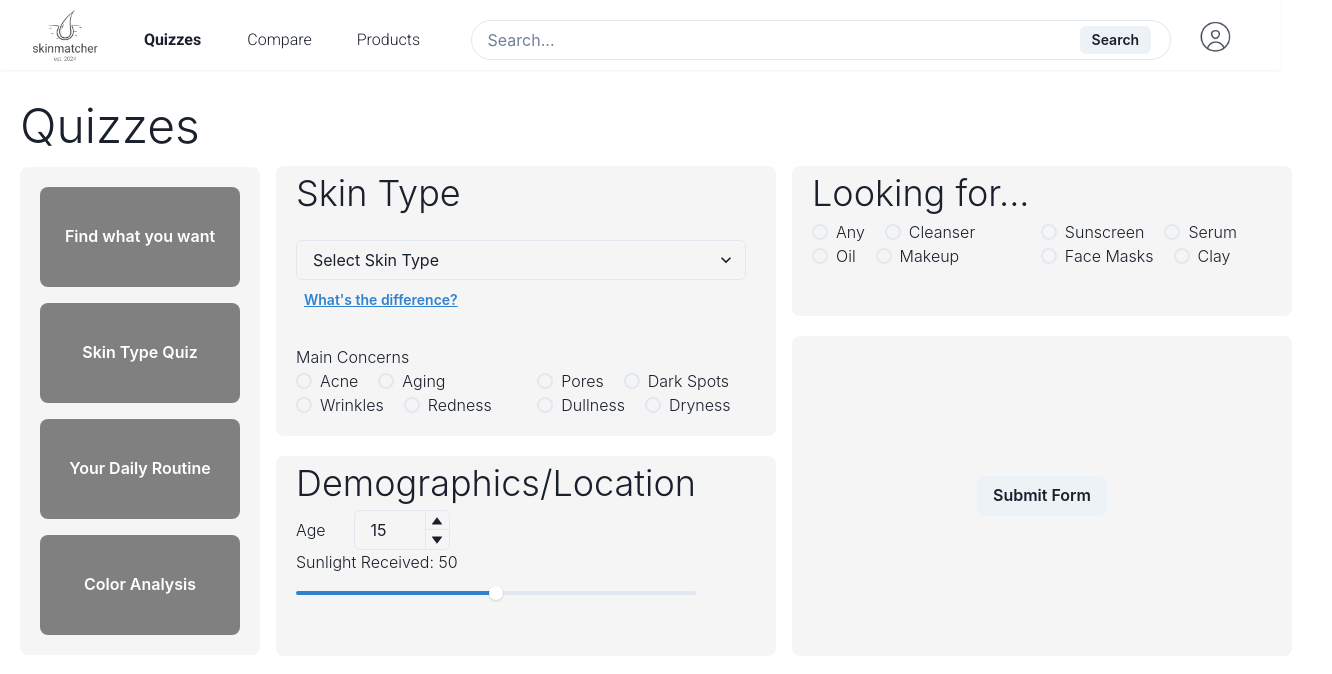
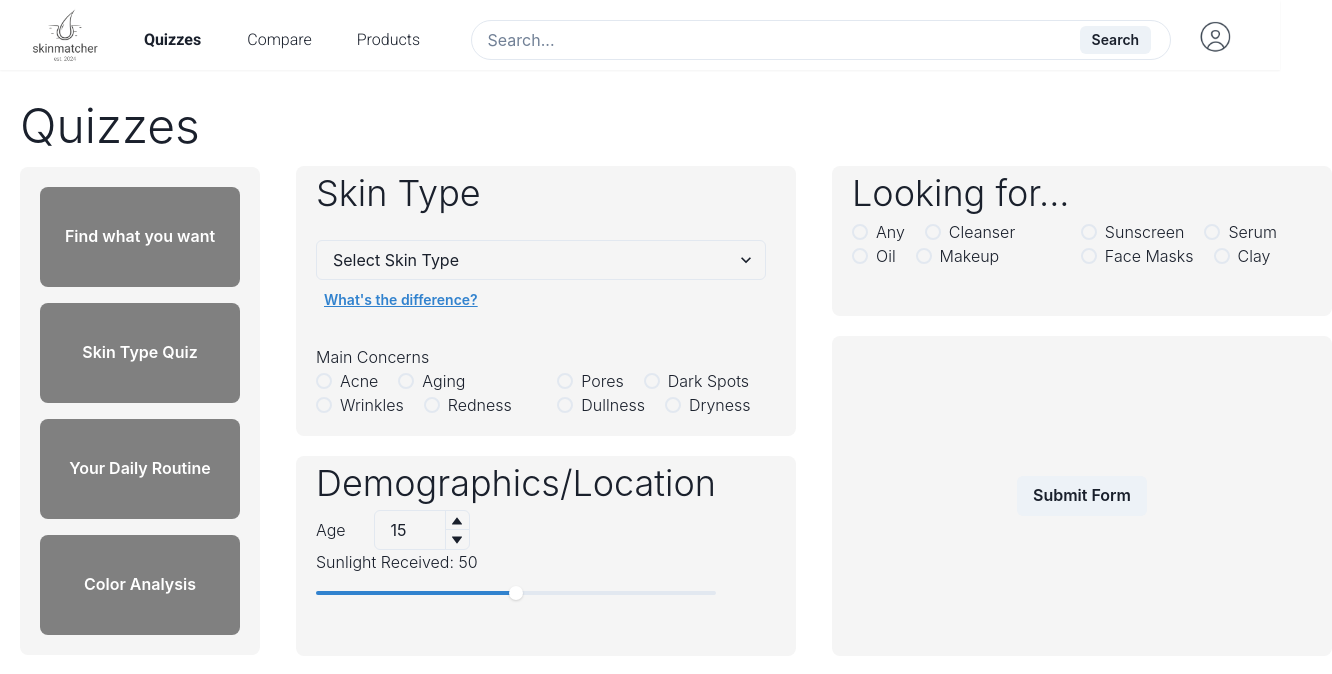
Before and after one commit to michellechang02/skinmatcher, a React (Create React App) app in the folder frontend/: page /quiz in a window 1280 px wide. Shown: the top 674 px of the page, 1332 px wide, since content can reach past the window. Built offline with nearby package versions, Linux system fonts and the light colour scheme.

Commit message:
margin change

```diff
--- a/frontend/src/components/TaketheQuiz.jsx
+++ b/frontend/src/components/TaketheQuiz.jsx
@@ -129,7 +129,7 @@ function TaketheQuiz(props) {
         </Box>
         {quiz === 0 && (
           <>
-            <VStack spacing={5}>
+            <VStack spacing={5} ml={5}>
               <Box w="500px" h="270px" bg="#F5F5F5" borderRadius="lg">
                 <Text ml={5} fontSize="4xl">
                   Skin Type
@@ -257,7 +257,7 @@ function TaketheQuiz(props) {
               </Box>
             </VStack>
 
-            <VStack>
+            <VStack ml={5}>
               <Box w="500px" h="150px" bg="#F5F5F5" borderRadius="lg">
                 <Text ml={5} fontSize="4xl">
                   Looking for...
```
